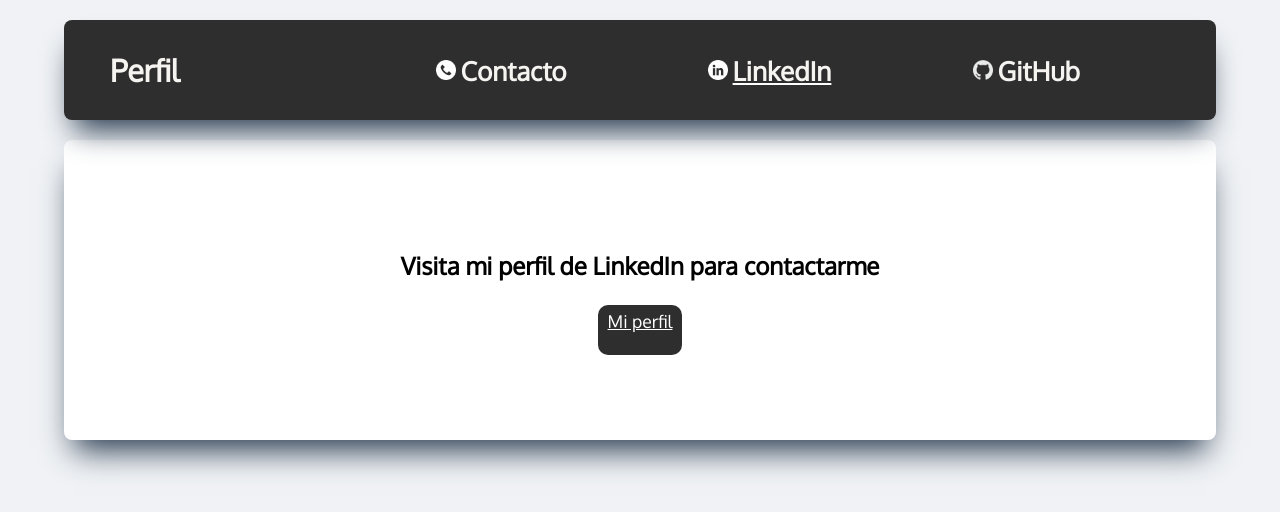
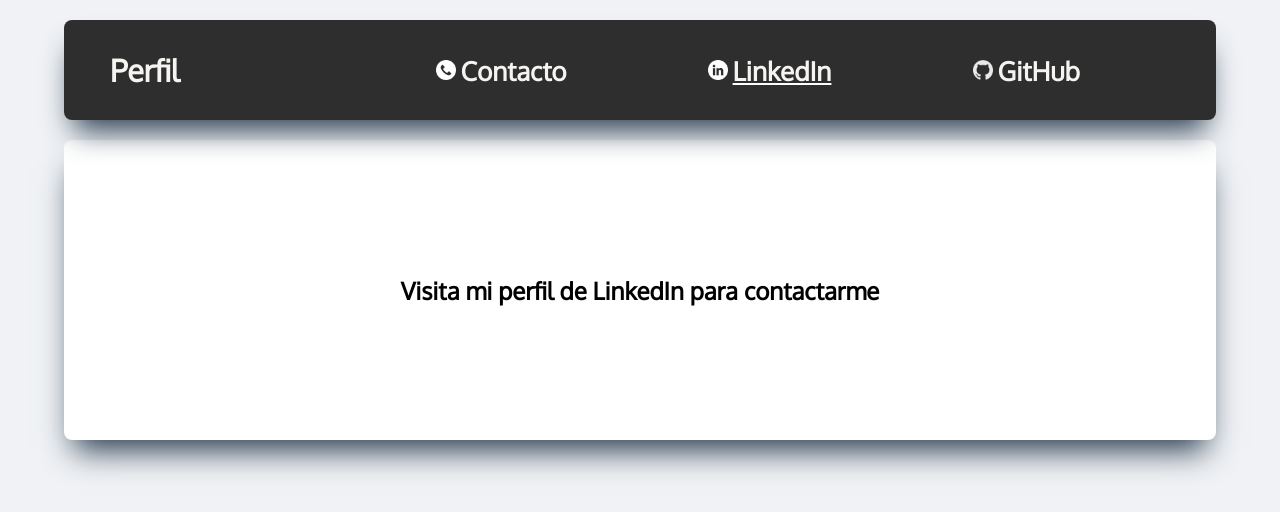
Before and after one commit to DavidRomeroC/David-Perfil, a Next.js app: page /linkedin in a window 1280 px wide. Shown: the top 512 px of the page. Built offline with nearby package versions, Linux system fonts and the light colour scheme.

Commit message:
removiendo link linkedin

```diff
--- a/pages/linkedin/index.tsx
+++ b/pages/linkedin/index.tsx
@@ -8,7 +8,6 @@
         <Layout title="LinkedIn" foot={false}>
             <div className="linkedin__page-content">
                 <h3>Visita mi perfil de LinkedIn para contactarme</h3>
-                <a href="https://www.linkedin.com/in/davidromeroc/">Mi perfil</a>
             </div>
         </Layout>
     )
```
